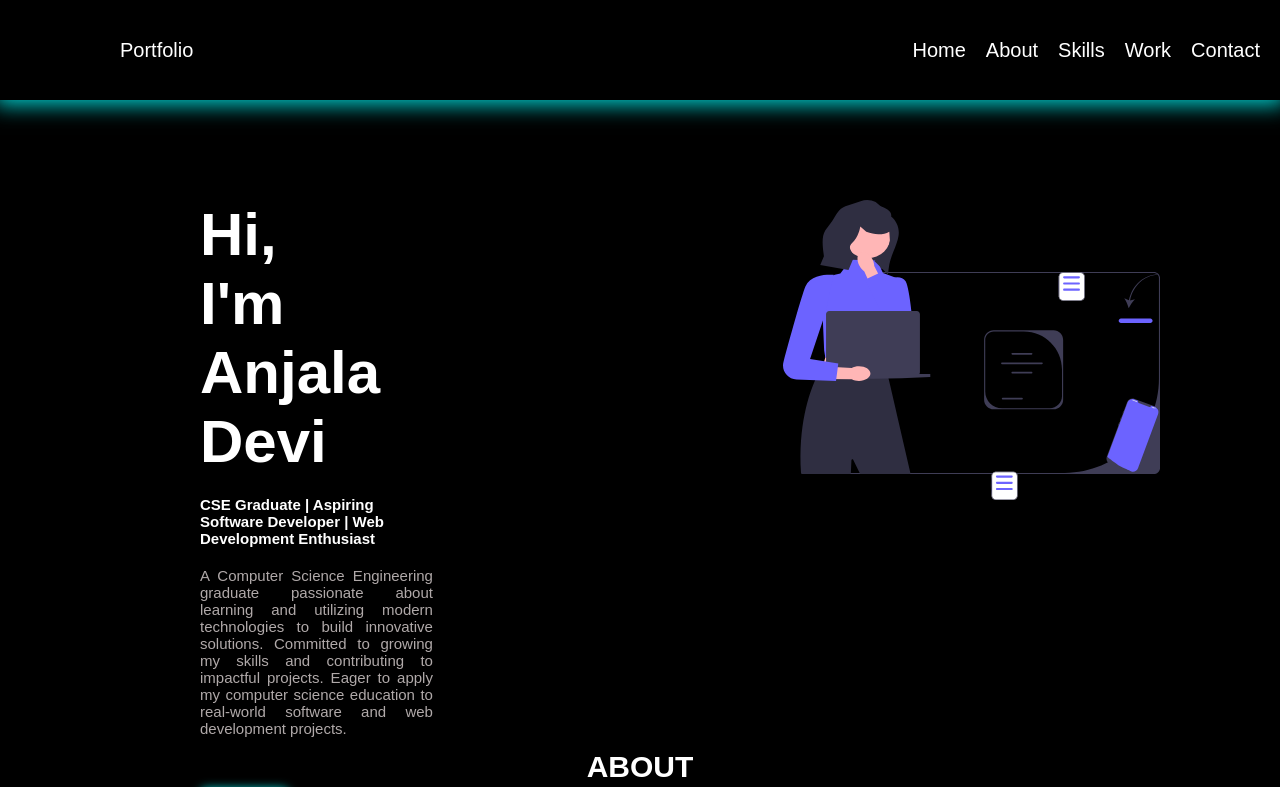
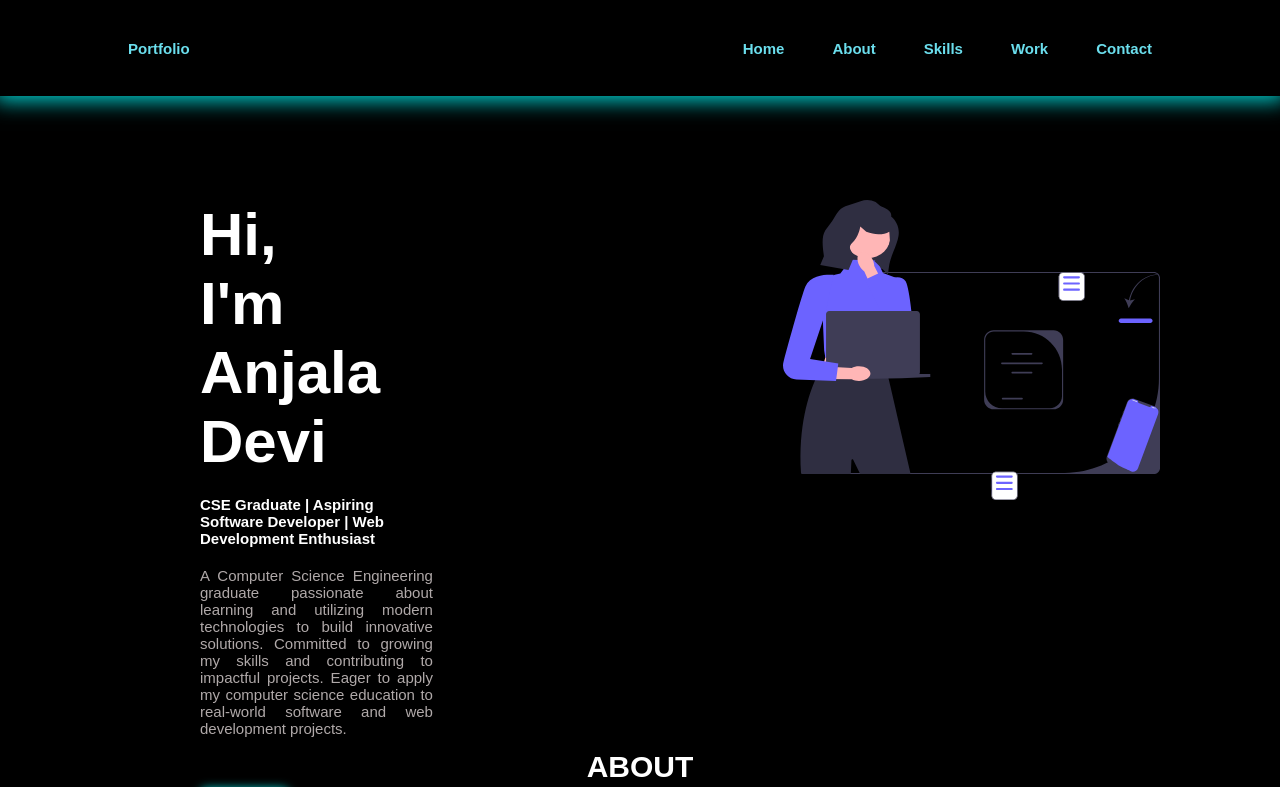
Before and after one commit to anjalad0085/My-Portfolio, a plain HTML site: page index.html in a window 1280 px wide. Shown: the top 787 px of the page. Drawn offline with nearby package versions, Linux system fonts and the light colour scheme.

Commit message:
Nav bar for mobile updated

```diff
--- a/index.html
+++ b/index.html
@@ -13,7 +13,7 @@
 </head>
 <body>
     <!--header section-->
-    <div class="header">
+    <!-- <div class="header">
         <header class="title">Portfolio</header>
         <div class="nav-items">
             <a href="#home" class="nav">Home</a>
@@ -22,7 +22,38 @@
             <a href="#work" class="nav">Work</a>
             <a href="#contact" class="nav">Contact</a>
         </div>
-    </div>
+    </div> -->
+    <header class="header">
+        <nav class="nav bd_grid">
+          <div>
+            <a href="#" class="nav_logo">Portfolio</a>
+          </div>
+
+          <div class="nav_menu" id="nav_menu">
+            <ul class="nav_list">
+              <li class="nav_items">
+                <a href="#home" class="nav_link active">Home</a>
+              </li>
+              <li class="nav_items">
+                <a href="#about" class="nav_link active">About</a>
+              </li>
+              <li class="nav_items">
+                <a href="#skills" class="nav_link active">Skills</a>
+              </li>
+              <li class="nav_items">
+                <a href="#work" class="nav_link active">Work</a>
+              </li>
+              <li class="nav_items">
+                <a href="#contact" class="nav_link active">Contact</a>
+              </li>
+            </ul>
+          </div>
+
+          <div class="nav_toggle" id="nav_toggle">
+            <i class="bx bx-menu-alt-right"></i>
+          </div>
+        </nav>
+      </header>
     <div class="space" id="home" ></div>
     <main class="main" >
         <div class="home-content">
@@ -49,7 +80,7 @@
               I'm Anjala Devi
             </h2>
             <br>
-            <p class="about-text" data-aos="fade-right">
+        f    <p class="about-text" data-aos="fade-right">
             As a Computer Science and Engineering student, I am enthusiastic about leveraging my skills to
             make a meaningful impact. Proficient in Python, I have a solid foundation in programming and a
             keen interest in web development. Eager to contribute my fresh perspective and technical expertise
@@ -61,6 +92,7 @@
 
     </div>
     <!--skills section-->
+
     <div class="skills" id="skills">
         <h2 class="skill-title" data-aos="fade-down">SKILLS</h2>
         <div class="skill-content">
@@ -81,9 +113,18 @@
                 <span class="skill_name">Python</span>
             </div>
             <div class="skill-percent" data-aos="fade-down">
+              <i class='bx bxl-django'></i>
+              <span class="skill_name">Django</span>
+          </div>
+            <div class="skill-percent" data-aos="fade-down">
                 <i class='bx bx-table'></i>
                 <span class="skill_name">MySQL</span>
             </div>
+            <div class="skill-percent" data-aos="fade-down">
+              <i class='bx bx-cloud'></i>
+              <span class="skill_name">AWS</span>
+          </div>
+
         </div>
             <div class="field">
 
--- a/script.js
+++ b/script.js
@@ -30,3 +30,30 @@ document.addEventListener('DOMContentLoaded', function () {
             });
     });
 });
+const showMenu = (toggleId, navId) => {
+    const toggle = document.getElementById(toggleId),
+          nav = document.getElementById(navId)
+
+    if(toggle && nav){
+          toggle.addEventListener('click', () =>{
+            console.log('Toggle clicked!');
+                nav.classList.toggle('show')
+          });
+    }
+}
+
+showMenu('nav_toggle','nav_menu')
+
+// ACTIVE & REMOVE ACTIVE
+const navLink = document.querySelectorAll('.nav_link')
+navLink.forEach(n => n.classList.remove('active'))
+
+function linkAction(){
+    navLink.forEach(n => n.classList.remove('active'))
+    this.classList.add('active')
+
+    const navMenu = document.getElementById('nav_menu')
+    navMenu.classList.remove('show')
+}
+
+navLink.forEach(n => n.addEventListener('click', linkAction))
--- a/style.css
+++ b/style.css
@@ -1,3 +1,52 @@
+
+@import url("https://fonts.googleapis.com/css2?family=Poppins:ital,wght@0,100;0,200;0,300;0,400;0,500;0,600;0,700;0,800;0,900;1,100;1,200;1,300;1,400;1,500;1,600;1,700;1,800;1,900&display=swap");
+/* Variables */
+:root {
+  --header-height: 3rem;
+  --font-semi: 600;
+}
+
+/* Colors */
+
+:root {
+  --first-color: #fff;
+  --second-color: #6bdeed;
+}
+
+/* FONT STYLE */
+/* :root {
+  --body-font: "Poppins", sans-serif;
+  --big-font-size: 2rem;
+  --h2-font-size: 1.5rem;
+  --nomral-font-size: 0.938rem;
+} */
+
+/* Media Screen Min-Width : 768px */
+@media screen and (min-width: 768px) {
+  /* :root {
+    --big-font-size: 3.5rem;
+    --h2-font-size: 2rem;
+    --nomral-font-size: 1rem;
+  } */
+}
+
+/* Margins */
+:root {
+  --mb-1: 0.5rem;
+  --mb-2: 1rem;
+  --mb-3: 1.5rem;
+  --mb-4: 2rem;
+  --mb-5: 2.5rem;
+  --mb-6: 3rem;
+}
+
+/* Z-index */
+:root {
+  --z-back: -10;
+  --z-normal: 1;
+  --z-tooltip: 10;
+  --z-fixed: 100;
+}
 *{
 
     margin: 0;
@@ -12,7 +61,7 @@ body{
     font-size: 20px;
 }
 
-.header {
+/* .header {
 
     top: 0px;
     left: 0px;
@@ -26,11 +75,94 @@ body{
     justify-content: space-between;
     align-items: center;
     transition: top 0.3s;
-}
+} */
 
-.title{
+/* .title{
     margin-left: 100px;
-}
+} */
+
+.bd_grid {
+    max-width: 1024px;
+    display: grid;
+    background-color: #000;
+    grid-template-columns: 100%;
+    grid-column-gap: 1rem;
+    /* width: calc(100% - 2rem); */
+    margin-left: 0px;
+    margin-right: 0px;
+  }
+
+.header {
+    background-color: black; /* Use the same gradient color as the button */
+    color: #fff;
+    text-align: center;
+    position: fixed;
+    width: 100%;
+    font-weight: 400;
+    font-size: 15px;
+    padding: 1rem 0; /* Adjust the padding to make it smaller */
+    height: 6rem;
+    transition: box-shadow 0.3s ease-in-out;
+    z-index:1;
+    box-shadow: 0 0 20px 5px rgba(0, 255, 255, 0.8);
+  }
+
+  .header:hover {
+    box-shadow: 0 0 20px 5px rgba(0, 255, 255, 0.8); /* Adjust the glow color and intensity */
+  }
+  .nav_items {
+    margin-bottom: 2rem;
+  }
+
+  .nav_link {
+    position: relative;
+    color: #fff;
+    text-decoration: None;
+
+  }
+  li{
+    list-style: none;
+  }
+
+  .nav_link:hover {
+    position: relative;
+  }
+
+
+
+  .nav_link:hover::after {
+    position: absolute;
+    content: "";
+    width: 100%;
+    height: 0.18rem;
+    left: 0;
+    top: 2rem;
+    background-color: #fff;
+  }
+  .nav_logo {
+    color:  #6bdeed;
+    text-decoration: None;
+  }
+  .nav_toggle {
+    color: var(--second-color);
+    font-size: 1.5rem;
+    cursor: pointer;
+  }
+
+  .active::after {
+    position: absolute;
+    content: "";
+    width: 100%;
+    height: 0.18rem;
+    left: 0;
+    top: 2rem;
+    background-color: var(--first-color);
+  }
+
+  .show {
+    right: 0;
+  }
+
 .subtitle{
     margin-top:20px ;
     margin-bottom:20px;
@@ -42,12 +174,24 @@ body{
     color: #b0a9a9;
     text-align: justify;
 }
+.nav {
+    height: var(--header-height);
+    display: flex;
+    justify-content: space-between;
+    align-items: center;
+    font-weight: var(--font-semi);
+  }
 
-.nav-items{
+
+.nav_items {
+  margin-bottom: var(--mb-4);
+}
+
+/* .nav-items{
     display: flex;
     gap: 20px;
-}
-.nav{
+} */
+/* .nav{
     color: white;
     text-decoration: none;
     color: inherit;
@@ -58,7 +202,7 @@ body{
 .nav:active{
     background-color: rgba(88, 88, 65, 0.8);
     box-shadow: 0 0 20px 2px rgba(10, 170, 170, 0.915);
-}
+} */
 .main{
     font-size: 40px;
     display: flex;
@@ -229,7 +373,7 @@ body{
 .card .card-info .card-btn:hover, .card{
     box-shadow: 0 0 20px 2px rgba(11, 12, 12, 0.8);
 }
-@media(min-width:1157px){
+@media(min-width:769px){
 
 body{
     color: white;
@@ -237,8 +381,26 @@ body{
     font-family:Arial, Helvetica, sans-serif;
     font-size: 20px;
 }
+.nav {
+    height: calc(var(--header-height) + 1rem);
+  }
 
-.header {
+  .nav_list {
+    display: flex;
+    padding-top: 0;
+  }
+  .nav_items {
+    margin-left: var(--mb-6);
+    margin-bottom: 0;
+  }
+  .nav_toggle {
+    display: none;
+  }
+  .nav_link {
+    color: var(--second-color);
+  }
+
+/* .header {
     position: fixed;
     top: 0px;
     left: 0px;
@@ -252,17 +414,17 @@ body{
     justify-content: space-between;
     align-items: center;
     transition: top 0.3s;
-}
+} */
 
-.title{
+/* .title{
     margin-left: 100px;
-}
+} */
 
-.nav-items{
+/* .nav-items{
     display: flex;
     gap: 20px;
-}
-.nav{
+} */
+/* .nav{
     color: white;
     text-decoration: none;
     color: inherit;
@@ -272,7 +434,7 @@ body{
 }
 .nav:active{
     box-shadow: 0 0 20px 2px rgba(10, 170, 170, 0.915);
-}
+} */
 .main{
     font-size: 40px;
     display: flex;
@@ -560,14 +722,14 @@ body{
         padding: 0;
         box-sizing: border-box;
     }
-    .header{
+    /* .header{
         display: block;
         top: 0;
         left: 0;
         width: 100%;
         padding: 0;
         position: fixed;
-    }
+    } */
     .space{
         padding: 100px;
     }
@@ -580,29 +742,29 @@ body{
         flex-direction: column;
     }
 
-    .title{
+    /* .title{
         display: flex;
         justify-content: center;
         padding: 10px;
         margin: 0;
 
-    }
+    } */
     .svg-img{
         height: 200px;
         width: 250px;
         margin-top: 80px;
     }
-    .nav-items{
+    /* .nav-items{
         display: flex;
         justify-content: center;
         gap: 20px;
         font-size: 16px;
         margin: 5px;
 
-    }
-    .nav{
+    } */
+    /* .nav{
         font-size: 12px;
-    }
+    } */
     .main{
        display: flex;
        width: 100%;
@@ -832,3 +994,38 @@ body{
   }
 
 }
+@media screen and (max-width: 768px) {
+    .header{
+        padding: 30px;
+        padding-bottom: 0;
+
+    }
+    .nav_menu {
+      position: fixed;
+      top: 3rem;
+      right: -100%;
+      width: 50%;
+      height: 100%;
+      padding: 2rem;
+      background-color: rgb(37, 35, 35);
+      transition: 0.5s;
+      z-index: 1;
+
+    }
+    .show {
+        right: 0;
+    }
+    .nav_link{
+        text-decoration: none;
+
+    }
+    li{
+        list-style: none;
+    }
+  }
+  @media screen and (min-width: 1024px) {
+    .bd_grid {
+      margin-left: auto;
+      margin-right: auto;
+    }
+}
```
